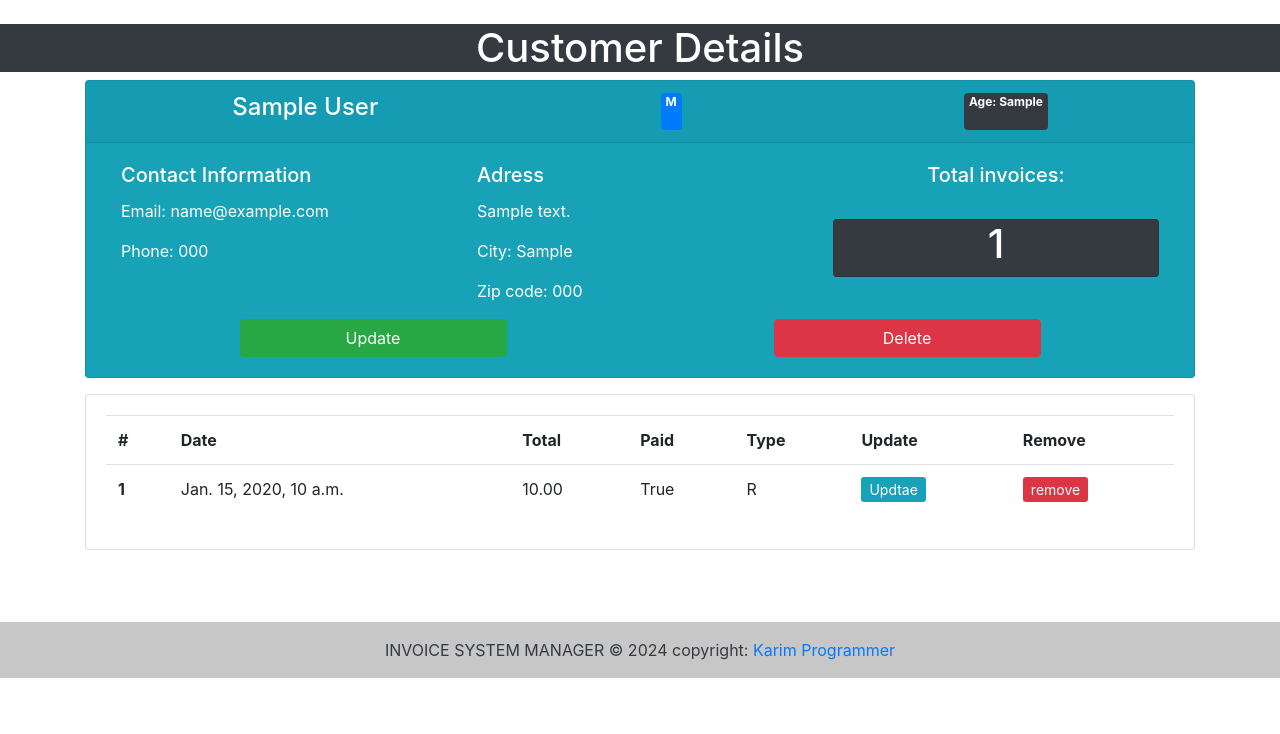
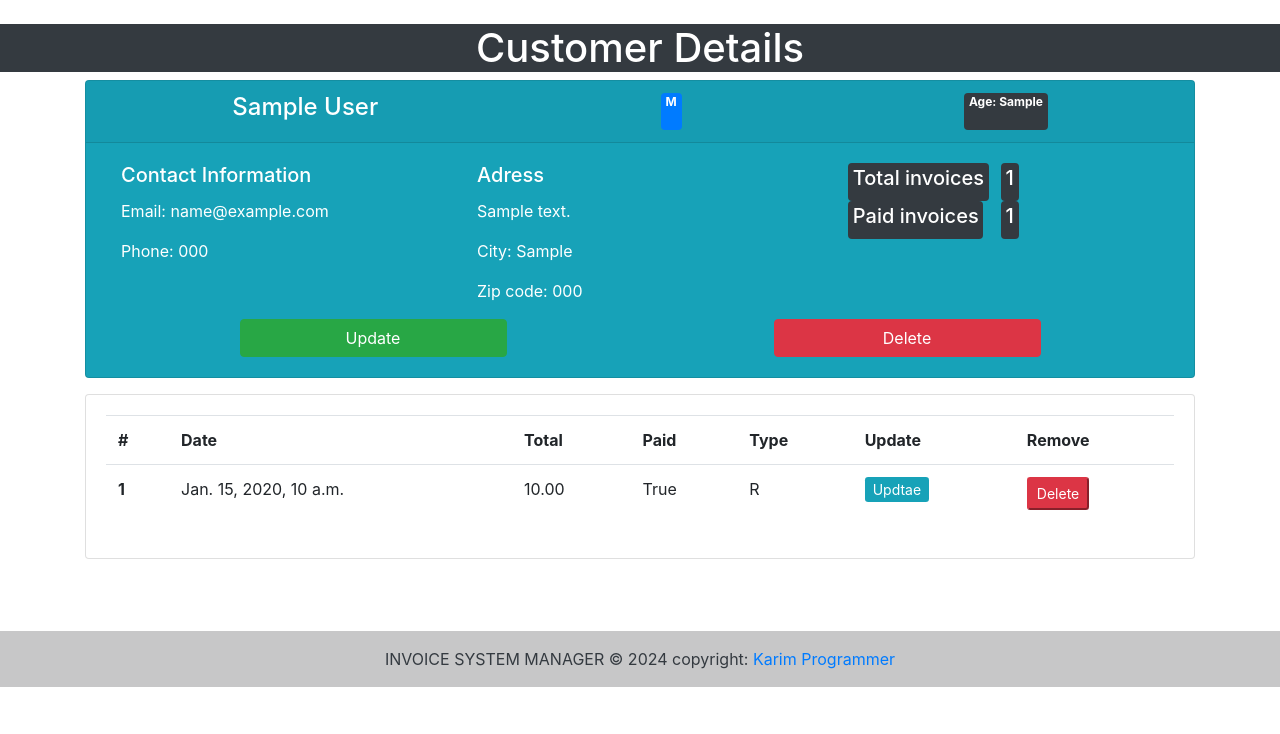
Before and after one commit to AbouYounes/django_invoice_manager, a Django app: page /en/customer/1 in a window 1280 px wide. Shown: the part 66-800 px from the top of the page. Run offline with Django 5.2, Linux system fonts and the light colour scheme; a user stored in the database is signed in; tables that the repository leaves empty hold one stand-in row (values such as "Sample post").

Commit message:
customer template updated

```diff
--- a/invoice_app/utils.py
+++ b/invoice_app/utils.py
@@ -72,10 +72,12 @@ def get_customer(pk):
     customer =Customer.objects.get(pk=pk)
     invoices = customer.invoice_set.all()
     total_invoices = invoices.count()
+    total_paid = invoices.filter(paid='True').count()
 
     context = {
         'customer': customer,
         'invoices': invoices,
-        'total_invoices': total_invoices
+        'total_invoices': total_invoices,
+        'total_paid': total_paid
     }
     return context
--- a/templates/customer.html
+++ b/templates/customer.html
@@ -38,9 +38,36 @@
                     </div>
                     <!-- Counter-->
                     <div class="col text-center">
-                        <h5>Total invoices:</h5>
-                        <br>
-                        <div class="card badge-dark"><h1 style="text-align: center;">{{total_invoices}}</h1></div>
+                        <div class="container">
+                            <div class="row">
+                                <div class="col-4">
+                                    <div class="badge badge-dark">
+                                        <h5>Total invoices</h5>
+                                    </div>
+                                </div>
+                                <div class="col-5">
+                                    <div class="badge badge-dark">
+                                        <h5>{{total_invoices}}</h5>
+                                    </div>
+                                </div>
+                                <div class="col-4">
+                                    <div class="badge badge-dark">
+                                        <h5>Paid invoices</h5>
+                                    </div>
+                                </div>
+                                <div class="col-5">
+                                    <div class="badge badge-dark">
+                                        <h5>{{total_paid}}</h5>
+                                    </div>
+                                </div>
+                            </div>
+                          </div>
+                        <div class="container">
+                            <div class="row">
+
+                            </div>
+                        </div>
+
                     </div>
                     <!-- Buttons-->
                     <div class="container">
@@ -79,7 +106,12 @@
                         <td>{{invoice.paid}}</td>
                         <td>{{invoice.invoice_type}}</td>
                         <td><a href="" class="btn-sm btn-info">Updtae</a></td>
-                        <td><a href="" class="btn-sm btn-danger">remove</a></td>
+                        <td>
+                            <button id="btn-invoice-del" type="button" data-toggle="modal" data-target="#delete"
+                            class="btn-sm btn-danger" title="Supprimer" data-id="{{ invoice.pk }}"
+                            data-customer="#">{% trans 'Delete' %}
+                            </button>
+                        </td>
                     </tr>
                     {% endfor %}
                 </table>
@@ -90,4 +122,31 @@
 
 <br><br><br>
 
+<!-- Modal invoice suppression -->
+<div class="modal fade" id="delete" tabindex="-1" role="dialog" aria-labelledby="sexampleModalLabel"
+   aria-hidden="true">
+   <div class="modal-dialog" role="document">
+      <div class="modal-content">
+         <div class="modal-header">
+            <h5 class="modal-title text-dark" id="sexampleModalLabel">{% trans 'Delete Invoice' %}</h5>
+            <button type="button" class="close" data-dismiss="modal" aria-label="Close">
+               <span aria-hidden="true">&times;</span>
+            </button>
+         </div>
+         <div class="modal-body">
+            <form method="post">
+               {% csrf_token %}
+               <input name="id_supprimer" type="hidden" id="id_supprimer">
+               <label id="label_id_s" class="text-dark checkbox-inline"> <strong id="strong_id_s">{% trans 'Are you sure you want to delete the invoice ?' %}</strong></label>
+               <div class="modal-footer">
+                  <button type="button" class="btn btn-secondary" data-dismiss="modal">{% trans 'Close' %}</button>
+                  <button type="submit" class="btn btn-danger">{% trans 'Delete' %}</button>
+               </div>
+            </form>
+         </div>
+      </div>
+   </div>
+</div>
+<!-- end modal-->
+
 {% endblock content %}
```
